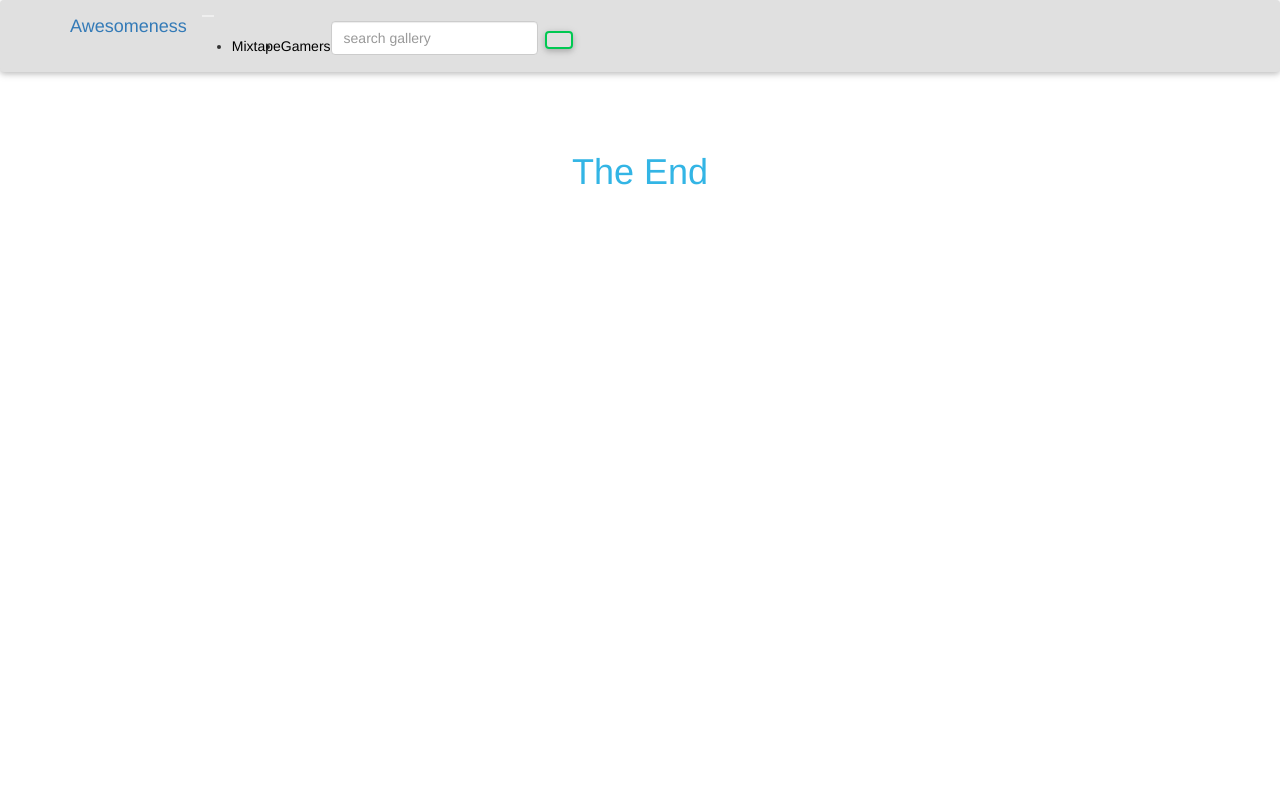
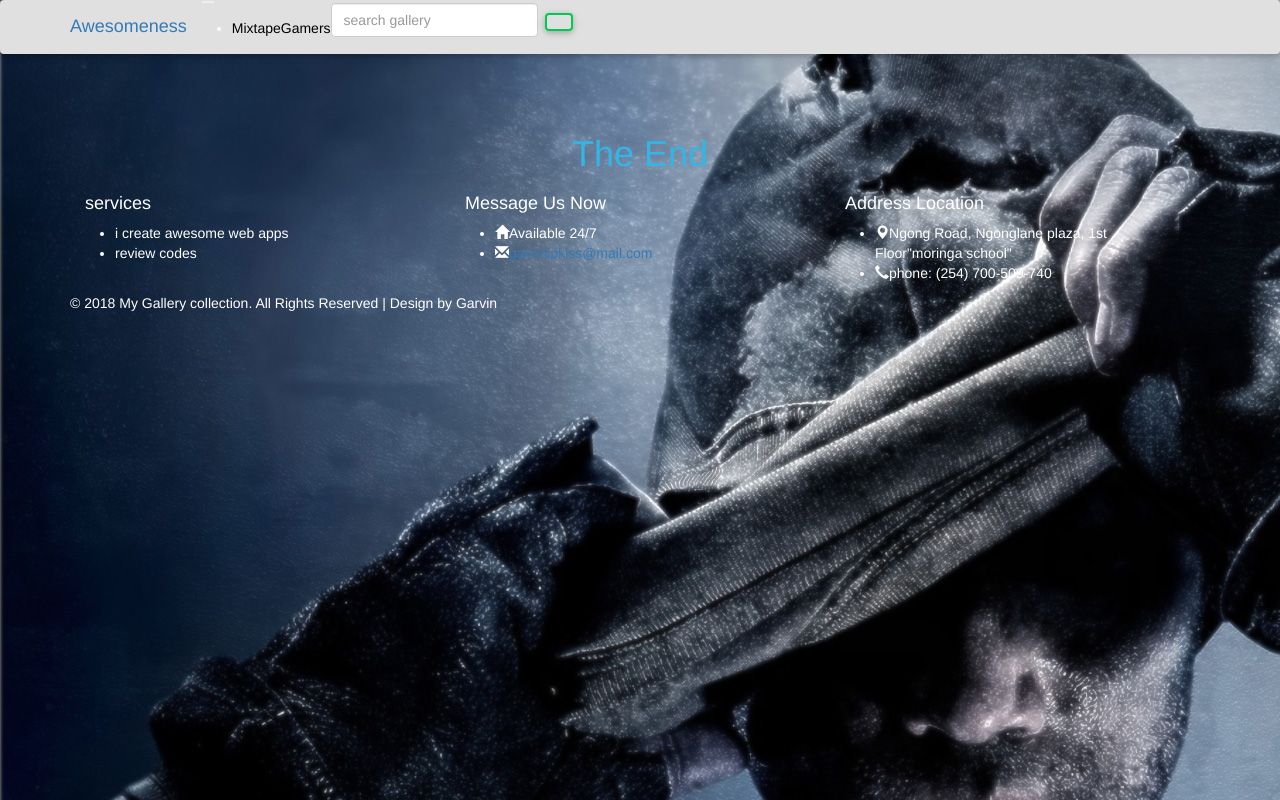
Before and after one commit to garvinipkiss/garvin, a Django app: page / in a window 1280 px wide. Run offline with Django 3.2, Linux system fonts and the light colour scheme; some libraries are stand-ins or nearby versions.

Commit message:
uploading images

```diff
--- a/awesomeness/noma/templates/index.html
+++ b/awesomeness/noma/templates/index.html
@@ -1,3 +1,4 @@
+<body>
 {%extends 'base.html'%}
 {% block content %}
 {{block.super}}
@@ -30,6 +31,45 @@
     <h1 class="text-center text-info">The End</h1>
   </div>
   {% endfor %}
+  <!--/footer-->
+     <div class="footer">
+       <div class="footer-top">
+          <div class="col-md-4 footer-grid">
+             <h4>services </h4>
+                <ul class="bottom">
+             <li>i create awesome web apps</li>
+             <li>review codes</li>
+           </ul>
+          </div>
+          <div class="col-md-4 footer-grid">
+             <h4>Message Us Now</h4>
+                  <ul class="bottom">
+               <li><i class="glyphicon glyphicon-home"></i>Available 24/7 </li>
+             <li><i class="glyphicon glyphicon-envelope"></i><a href="mailto:info@example.com">garvinipkiss@mail.com</a></li>
+             </ul>
+          </div>
+        <div class="col-md-4 footer-grid">
+             <h4>Address Location</h4>
+                 <ul class="bottom">
+               <li><i class="glyphicon glyphicon-map-marker"></i>Ngong Road, Ngonglane plaza, 1st Floor"moringa school" </li>
+             <li><i class="glyphicon glyphicon-earphone"></i>phone: (254) 700-509-740 </li>
+             </ul>
+          </div>
+        <div class="clearfix"> </div>
+       </div>
+     </div>
+  <div class="copy">
+      <p>&copy; 2018 My Gallery collection. All Rights Reserved | Design by <a>Garvin</a> </p>
+  </div>
+<!--/footer-->
 </div>
+<style>
+   body{
+     background-image: url(./static/images/ghost.jpg);
+     background-attachment: fixed;
+     color: white;
+  }
+</style>
 
+</body>
 {% endblock %}
```
Also changed, not shown: awesomeness/media/gallery/wolf_RaUKneR.jpg (added), awesomeness/noma/migrations/0002_auto_20180507_1159.py (added), awesomeness/noma/static/images/ghost.jpg (added).
